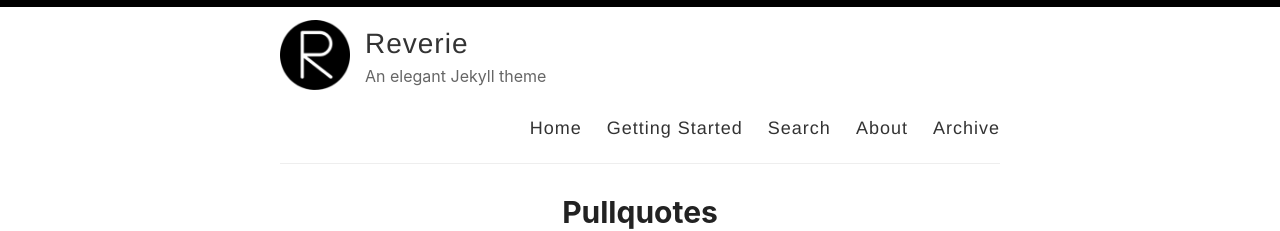
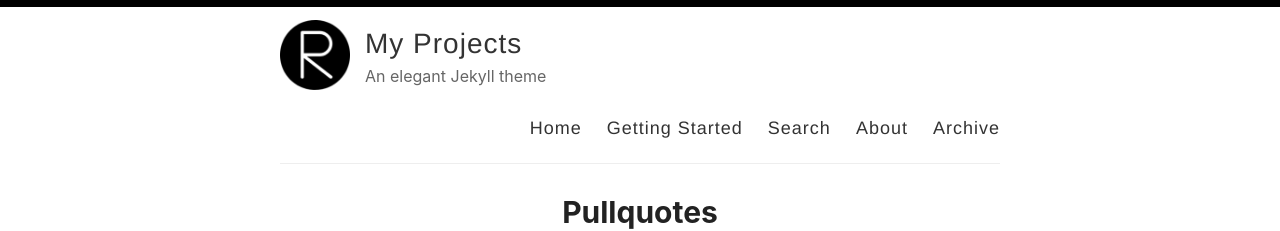
Before and after one commit to WanderingVagrant/Cat125R, a Jekyll site: the page built from index.html, in a window 1280 px wide and 900 px high. Shown: the top 231 px of the window. Built offline with Jekyll 4.4.1, drawn with Linux system fonts in a browser that asks for light colours; the list of posts is cut into pages by our own code.

Commit message:
Changed name and description

```diff
--- a/_config.yml
+++ b/_config.yml
@@ -3,10 +3,10 @@
 #
 
 # Name of your site (displayed in the header)
-name: Reverie
+name: My Projects
 
 # Name of the author
-author: Amit Merchant
+author: Sahil Bhalla
 
 # Short bio or description (displayed in the header)
 description: An elegant Jekyll theme
```
